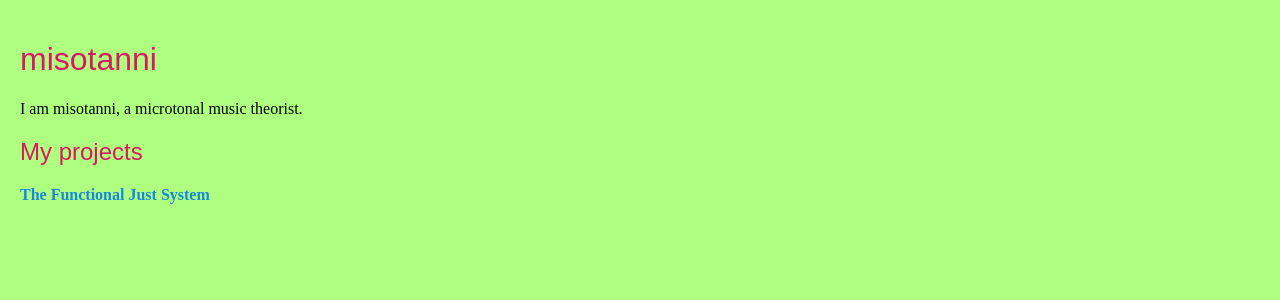
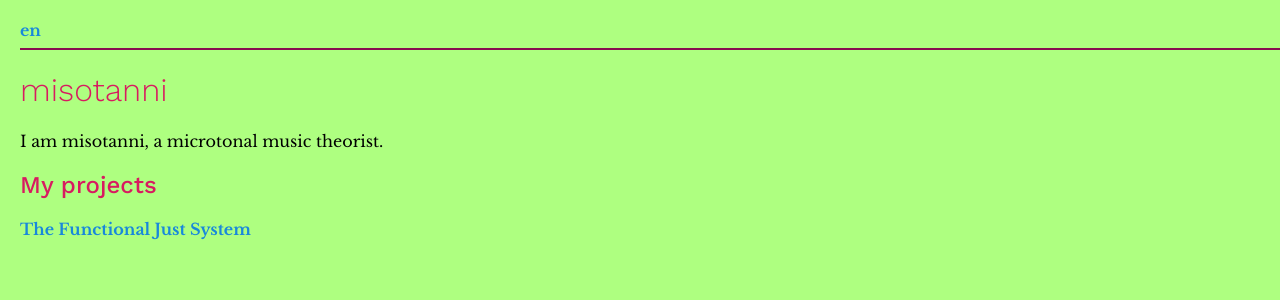
Before and after one commit to misotanni/misotanni.github.io, a Jekyll site: the page built from index.md, in a window 1280 px wide. Shown: the top 300 px of the page. Built offline with Jekyll 4.4.1, drawn with Linux system fonts in a browser that asks for light colours; our own code applies the rules of GitHub Pages for plain Markdown files.

Commit message:
even further fixes

```diff
--- a/_config.yml
+++ b/_config.yml
@@ -13,5 +13,6 @@ defaults:
     scope:
       path: ""
     values:
-      layout: "default"
+      layout: "fjs"
+      # layout: "default"
       author: "misotanni"
```
